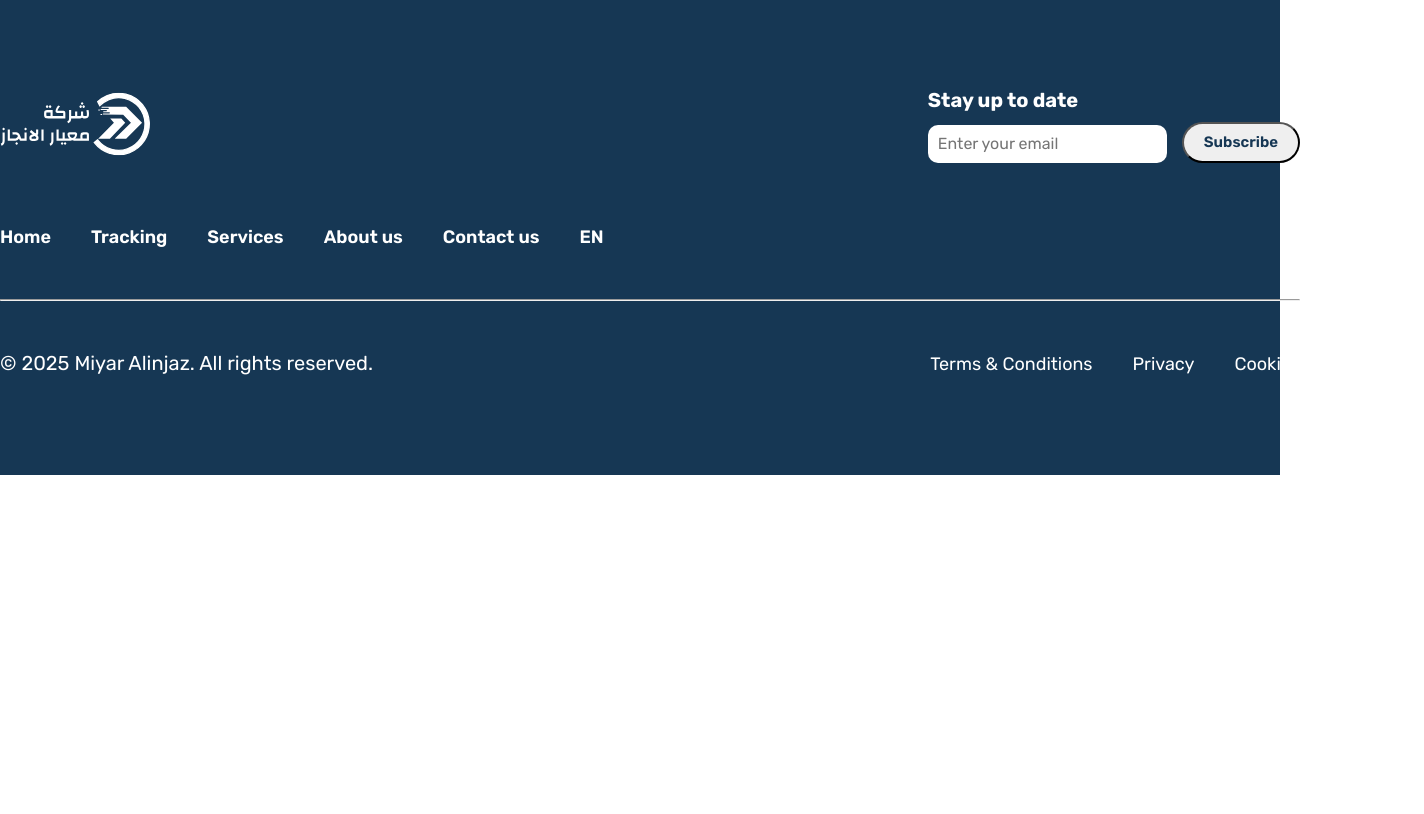
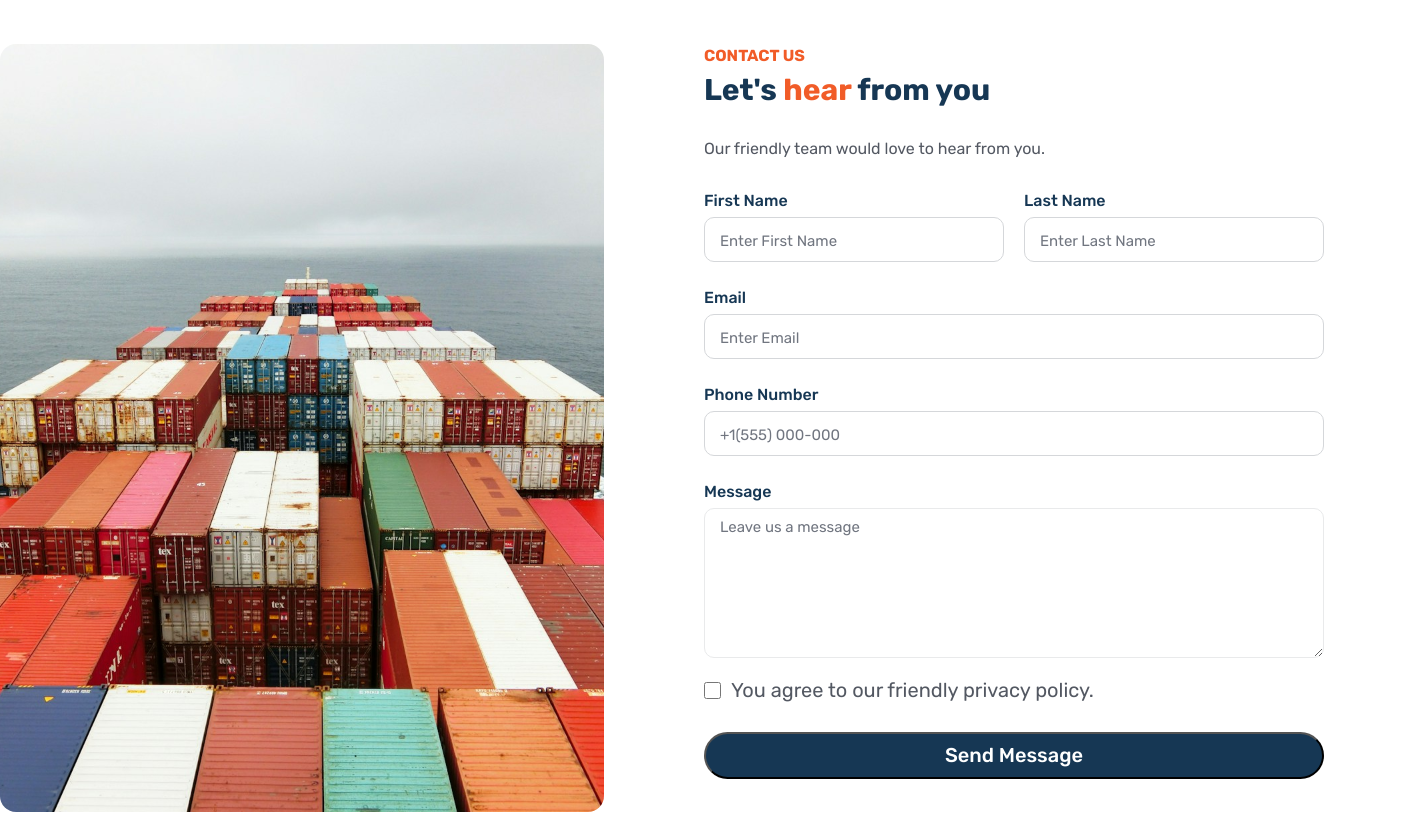
Before and after one commit to dev-basit/shirkah, a Next.js app: page / in a window 1280 px wide. Shown: the part 3560-4374 px from the top of the page, 1424 px wide, since content can reach past the window. Before the commit the page ends 4035 px from the top, so only its background shows below. Built offline with nearby package versions, Linux system fonts and the light colour scheme.

Commit message:
added contact us component

```diff
--- a/src/app/common.module.css
+++ b/src/app/common.module.css
@@ -10,3 +10,60 @@
   font-size: 1.6rem;
   line-height: 2.4rem;
 }
+
+.flex {
+  display: flex;
+  width: 100%;
+  gap: 2rem;
+}
+
+.flexColumn {
+  display: flex;
+  flex-direction: column;
+  width: 100%;
+}
+
+.flexStartCenter {
+  display: flex;
+  align-items: center;
+  gap: 1rem;
+  width: 100%;
+}
+
+.flexSpaceBetween {
+  display: flex;
+  justify-content: space-between;
+  width: 100%;
+}
+
+.formItemLabel {
+  font-weight: 500;
+  font-size: 1.6rem;
+  color: var(--color-secondary);
+  line-height: 2;
+}
+
+.formInput {
+  border: 1px solid var(--border-color-dark);
+  border-radius: var(--border-radius-sm);
+  padding: 1rem;
+  padding-left: 1.5rem;
+}
+
+.formInput::placeholder {
+  font-size: 1.5rem;
+  color: var(--color-gray);
+}
+
+.formTextArea {
+  border: 1px solid var(--border-color);
+  border-radius: var(--border-radius-sm);
+  padding: 1rem;
+  padding-left: 1.5rem;
+  height: 15rem;
+}
+
+.formTextArea::placeholder {
+  font-size: 1.5rem;
+  color: var(--color-gray);
+}
--- a/src/app/globals.css
+++ b/src/app/globals.css
@@ -6,10 +6,14 @@
   --color-secondary-darker: #09253e;
   --color-body: #535862;
   --color-body-darker: #181d27;
+  --color-gray: #717680;
   --color-white: #ffffff;
   --border-color: #e9eaeb;
+  --border-color-dark: #d5d7da;
   --navbar-height: 10rem;
   --border-radius: 16px;
+  --border-radius-sm: 10px;
+  --border-radius-xl: 32px;
   --body-content-width: 128rem;
 }
 
@@ -81,9 +85,17 @@ hr {
   margin: 5rem 0;
 }
 
-input {
+input,
+textarea {
   outline: none;
   border: none;
+}
+
+input[type="checkbox"] {
+  width: 17px;
+  height: 17px;
+  border-color: var(--border-color);
+  border-radius: var(--border-radius-sm);
 }
 
 button {
--- a/src/app/page.js
+++ b/src/app/page.js
@@ -3,6 +3,7 @@ import { Companies } from "@/components/companies/companies";
 import { Services } from "@/components/services/services";
 import { AboutUs } from "@/components/about-us/about-us";
 import { Clients } from "@/components/clients/clients";
+import { ContactUs } from "@/components/contact-us/contact-us";
 
 export default function Home() {
   return (
@@ -12,6 +13,7 @@ export default function Home() {
       <Services />
       <AboutUs />
       <Clients />
+      <ContactUs />
     </>
   );
 }
--- /dev/null
+++ b/src/components/contact-us/contact-us.js
@@ -0,0 +1,55 @@
+import Image from "next/image";
+import styles from "./contact-us.module.css";
+import commonStyles from "../../app/common.module.css";
+import { ENUMS, ICONS } from "@/utils";
+
+export const ContactUs = () => {
+  return (
+    <div className={styles.contactUsContainer}>
+      <div className={styles.leftContainer}>
+        <Image src={ICONS.CONTAINER2} alt="continer" />
+      </div>
+
+      <div className={styles.rightContainer}>
+        <p className={commonStyles.sectionName}>CONTACT US</p>
+        <h1>
+          Let&apos;s <span>hear</span> from you
+        </h1>
+        <br />
+        <p className={commonStyles.text}>Our friendly team would love to hear from you. </p>
+        <br />
+        <div className={commonStyles.flexColumn}>
+          <div className={commonStyles.flex}>
+            <div className={styles.contactUsFormItem}>
+              <p className={commonStyles.formItemLabel}>First Name</p>
+              <input className={commonStyles.formInput} placeholder="Enter First Name" />
+            </div>
+            <div className={styles.contactUsFormItem}>
+              <p className={commonStyles.formItemLabel}>Last Name</p>
+              <input className={commonStyles.formInput} placeholder="Enter Last Name" />
+            </div>
+          </div>
+          <div className={styles.contactUsFormItem}>
+            <p className={commonStyles.formItemLabel}>Email</p>
+            <input className={commonStyles.formInput} placeholder="Enter Email" />
+          </div>
+          <div className={styles.contactUsFormItem}>
+            <p className={commonStyles.formItemLabel}>Phone Number</p>
+            <input className={commonStyles.formInput} placeholder="+1(555) 000-000" />
+          </div>
+          <div className={styles.contactUsFormItem}>
+            <p className={commonStyles.formItemLabel}>Message</p>
+            <textarea className={commonStyles.formTextArea} placeholder="Leave us a message" />
+          </div>
+
+          <div className={commonStyles.flexStartCenter}>
+            <input className={commonStyles.formInput} type="checkbox" placeholder="Enter Email" />
+            <p>You agree to our friendly privacy policy.</p>
+          </div>
+
+          <button>Send Message</button>
+        </div>
+      </div>
+    </div>
+  );
+};
--- /dev/null
+++ b/src/components/contact-us/contact-us.module.css
@@ -0,0 +1,39 @@
+.contactUsContainer {
+  display: flex;
+  width: var(--body-content-width);
+  margin: 15rem auto;
+
+  h1 {
+    color: var(--color-secondary);
+    font-size: 3rem;
+  }
+}
+
+.leftContainer {
+  flex-basis: 50%;
+  display: flex;
+  justify-content: flex-end;
+}
+
+.rightContainer {
+  display: flex;
+  flex-direction: column;
+  flex-basis: 50%;
+  padding: 0 10rem;
+
+  button {
+    padding: 1rem 0;
+    margin-top: 3rem;
+    font-weight: 500;
+    color: var(--color-white);
+    background-color: var(--color-secondary);
+    border-radius: var(--border-radius-xl);
+  }
+}
+
+.contactUsFormItem {
+  display: flex;
+  flex-direction: column;
+  width: 100%;
+  margin-bottom: 2rem;
+}
--- a/src/utils/icons.js
+++ b/src/utils/icons.js
@@ -1,4 +1,5 @@
 import CONTAINER from "../../public/images/container.svg";
+import CONTAINER2 from "../../public/images/container-2.svg";
 import CONTRACT from "../../public/images/contract.svg";
 import ELECTRICITY from "../../public/images/electricity.svg";
 import FEATURED from "../../public/images/featured.svg";
@@ -14,6 +15,7 @@ import TRUCK from "../../public/images/truck.svg";
 
 const Icons = {
   CONTAINER,
+  CONTAINER2,
   CONTRACT,
   ELECTRICITY,
   FEATURED_BG,
```
Also changed, not shown: public/images/container-2.svg (added).
